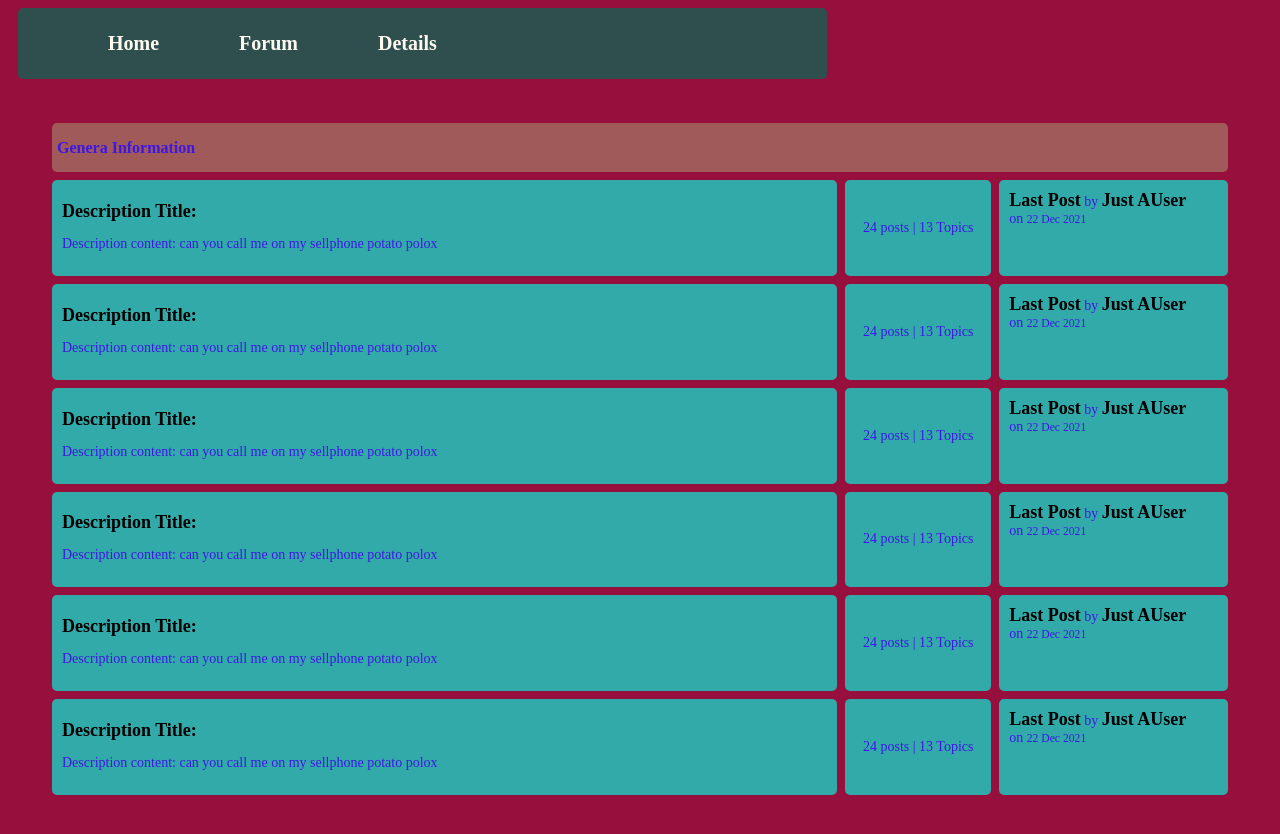
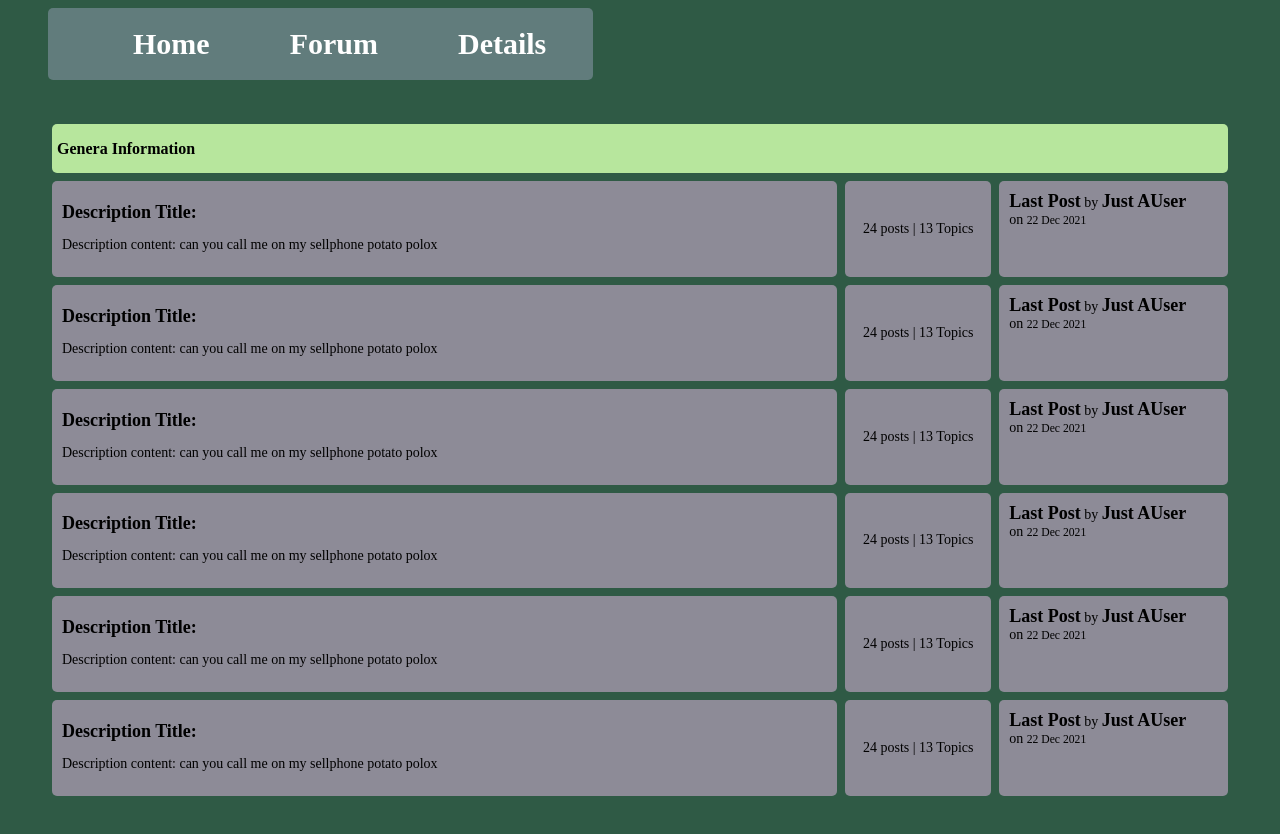
Before and after one commit to Vladul555/2020_21_project-2, a plain HTML site: page Forum/home.html in a window 1280 px wide. Drawn offline with Linux system fonts and the light colour scheme.

Commit message:
Update style.css

```diff
--- a/Forum/style.css
+++ b/Forum/style.css
@@ -1,4 +1,5 @@
 /* global*/
+
 
 *{
     box-sizing: border-box;
@@ -6,8 +7,8 @@
 
 html{
     font-size: 14px;
-    background-color: rgb(151, 16, 61);
-    color: rgb(61, 24, 228) ;
+    background-color: rgb(47, 90, 69);
+    color: rgb(0, 0, 0) ;
 }
 
 a{
@@ -29,10 +30,11 @@ h1{
 
 }
 .subforum-title{
-    background-color: rgb(160, 90, 90);
+    background-color: rgb(183, 230, 157);
     padding: 5px;
     border-radius: 5px;
     margin: 4px;
+    color: black;
 }
 
 .subforum-row{
@@ -43,7 +45,7 @@ h1{
     padding: 10px;
     margin: 4px;
     border-radius: 5px;
-    background-color: rgb(51, 170, 170);
+    background-color: rgb(141, 139, 151);
 }
 
 .center{
@@ -55,20 +57,20 @@ h1{
 /*navigation_bar*/
 
 header{
-    margin-inline: 10px ;
+    margin-inline: 40px ;
 }
 .navigation_bar{
     display: flex;
-    align-items: center;
+    align-items:flex-start;
 }
 .navigation{
-    background-color:darkslategray;
-    padding: 10px;
-    width: 65%;
-    display: inline-block;
+    background-color:rgb(97, 124, 124);
+    padding: 5px;
+    width: 46%;
+    display:flex;
     border-radius: 5px;
     max-height: 80px;
-    margin-right:  10 px;
+    margin-right: 5px;
 }
 .navigation_list{
     list-style-type:none;
@@ -78,11 +80,34 @@ header{
 .navigation_item {
     float: left;
     display: block;
-    text-align: justify;
+    position: relative;
     margin-inline: 40px;
+}
+.navigation_item:hover{
+    background-color: rgb(30, 180, 50);
+}
+
+.navigation_link{
+    color: rgb(255, 255, 255);
+    font-size: 30px;
+}
+.close_icon {
+    font-size:30px;
+    float:left;
+    cursor: pointer;
+    font-weight:bolder;
 
 }
-.navigation_link{
-    color: floralwhite;
-    font-size: 20px;
+.hide{
+    display: none;
 }
+.bar_icon{
+    font-size: 50px;
+    display: inline-block;
+    margin-right: 10px;
+    cursor: pointer;
+}
+.Brand{
+    font-size: 60px;
+    display: inline-block;
+}
```
